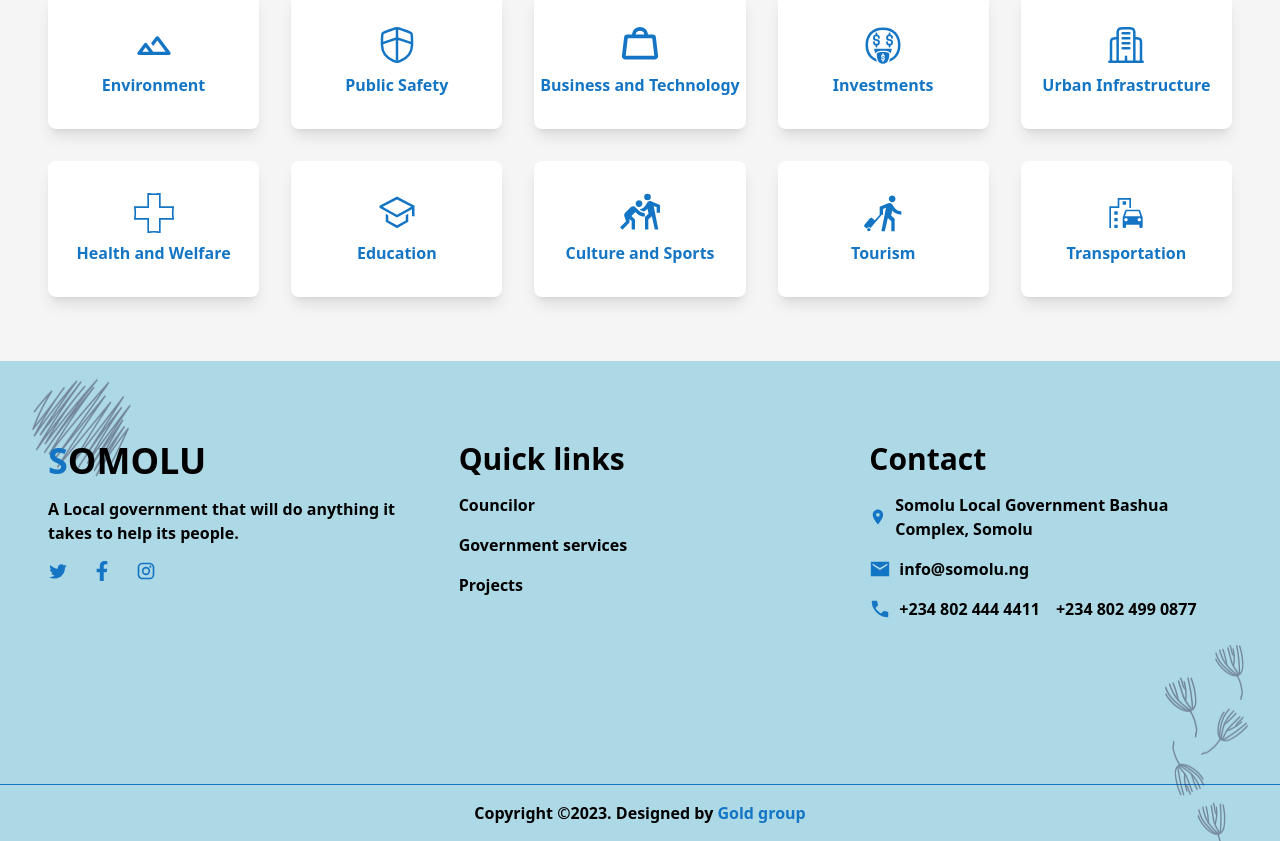
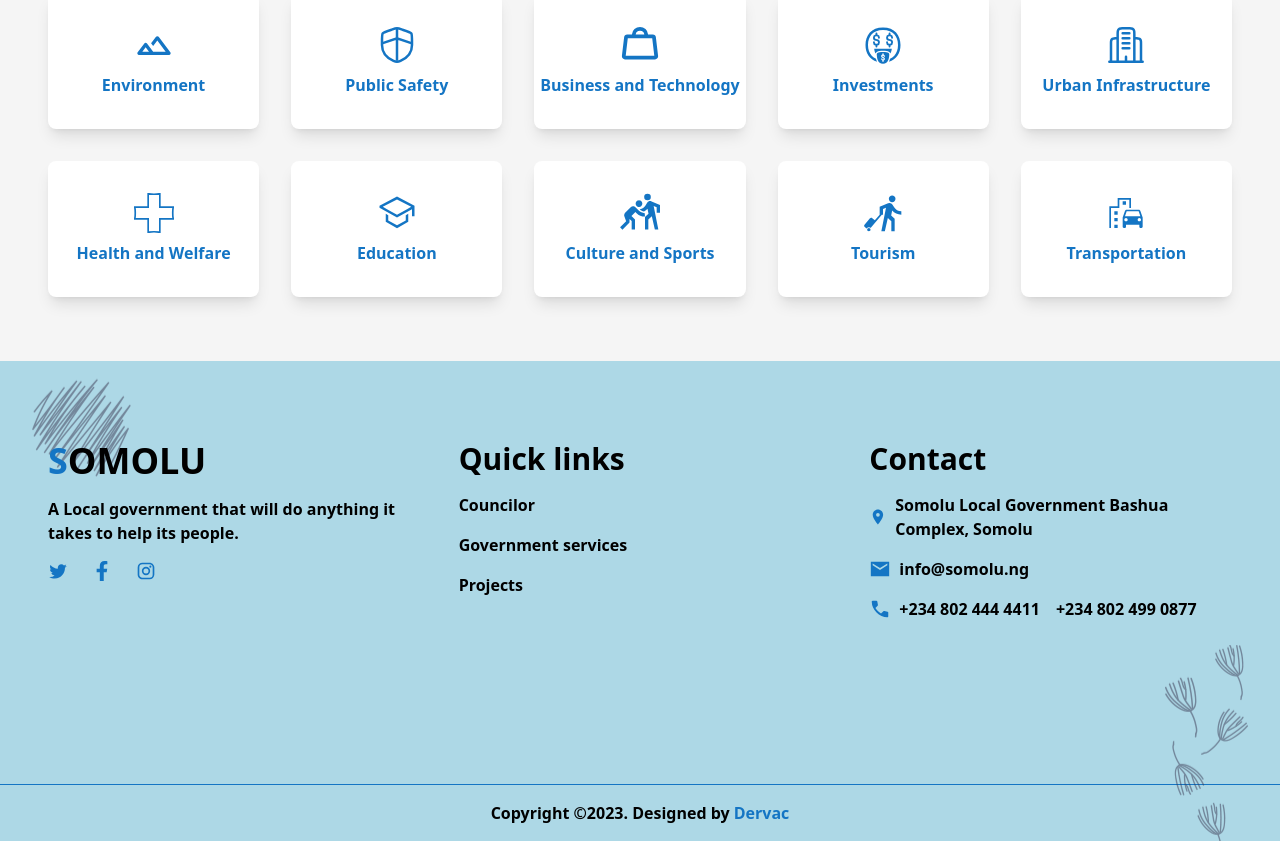
Before and after one commit to AbdulrahmanLuqman/Shomolu-LGA-website, a Vue app: page / in a window 1280 px wide. Shown: the part 1043-1884 px from the top of the page. Built offline with nearby package versions, Linux system fonts and the light colour scheme.

Commit message:
changed gold group to dervac

```diff
--- a/src/components/Footer.vue
+++ b/src/components/Footer.vue
@@ -64,7 +64,7 @@
 
         <div class="space-y-4 py-4">
             <div class="w-full h-[1px] bg-[#1475C4]"></div>
-            <p class="text-center font-semibold">Copyright &copy;2023. Designed by <span class="text-[#1475C4] font-bold">Gold group</span></p>
+            <p class="text-center font-semibold">Copyright &copy;2023. Designed by <span class="text-[#1475C4] font-bold">Dervac</span></p>
         </div>
     </div>
 </template>
```
